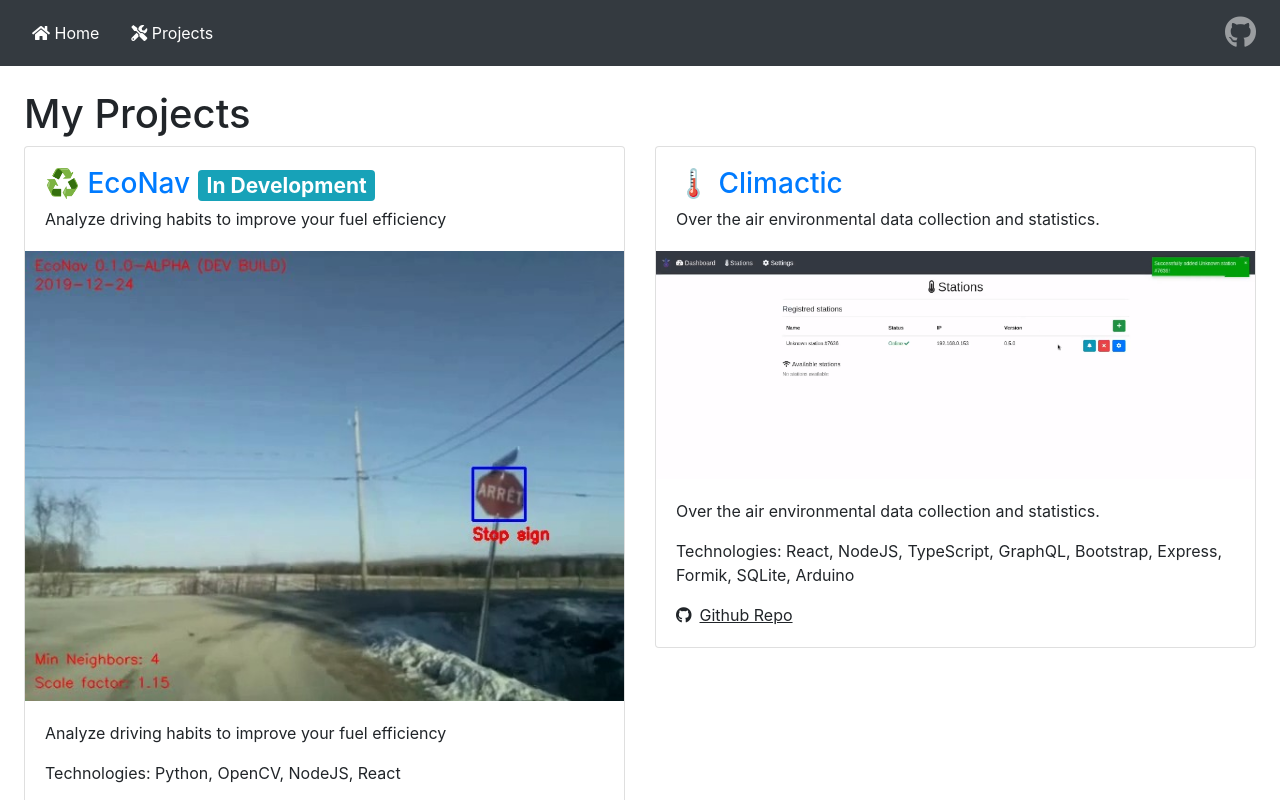
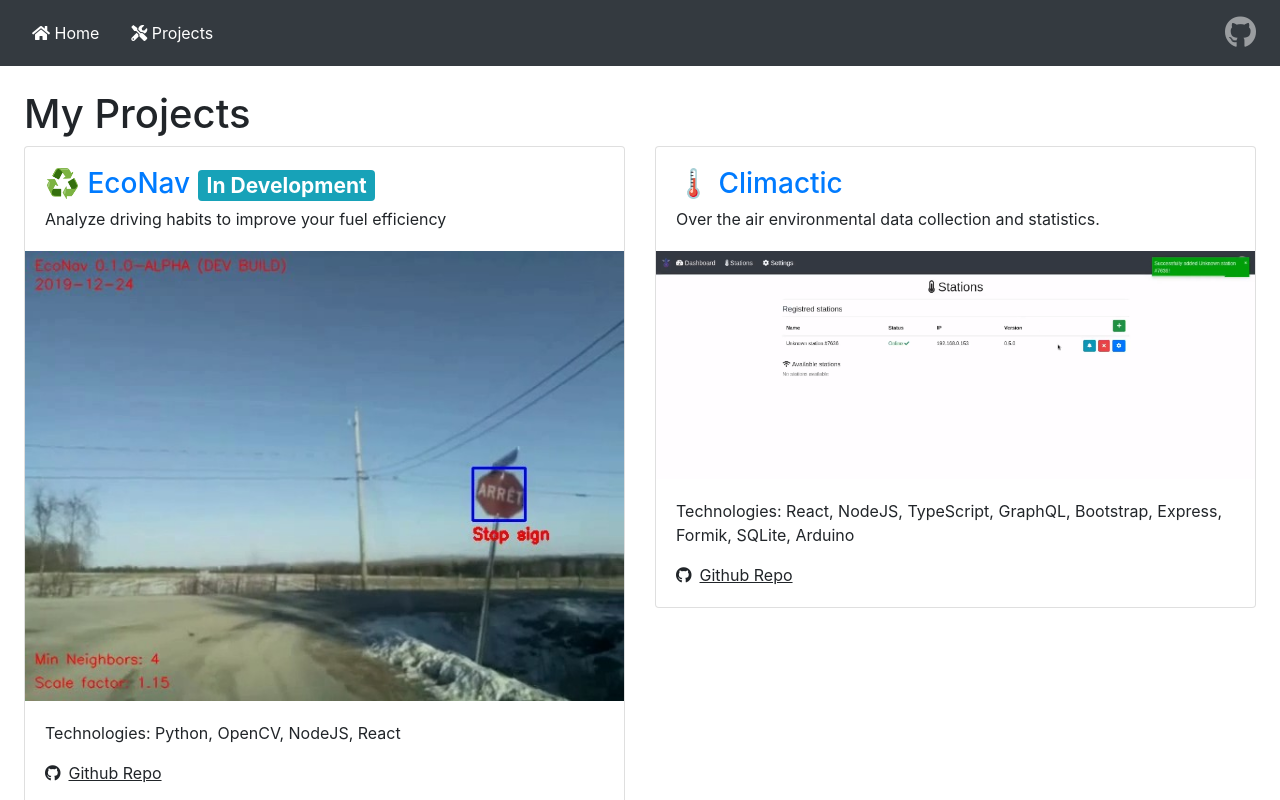
Before and after one commit to antoinegag/antoineg.dev, a React (Create React App) app: page /#/projects in a window 1280 px wide. Shown: the top 800 px of the page. Built offline with nearby package versions, Linux system fonts and the light colour scheme.

Commit message:
Remove duplicated description

```diff
--- a/src/components/PostList/PostCard.js
+++ b/src/components/PostList/PostCard.js
@@ -29,10 +29,7 @@ function PostCard(props) {
         </CardBody>
         {img && <img src={img} alt={`${title} preview`} />}
         <CardBody>
-          <CardText>
-            <p>{description}</p>
-            {tech && <p>Technologies: {tech.join(", ")}</p>}
-          </CardText>
+          <CardText>{tech && <p>Technologies: {tech.join(", ")}</p>}</CardText>
           {link && <CardLink href={link}>Project Link</CardLink>}
           {github && (
             <CardLink className="link-unstyled" href={github}>
```
